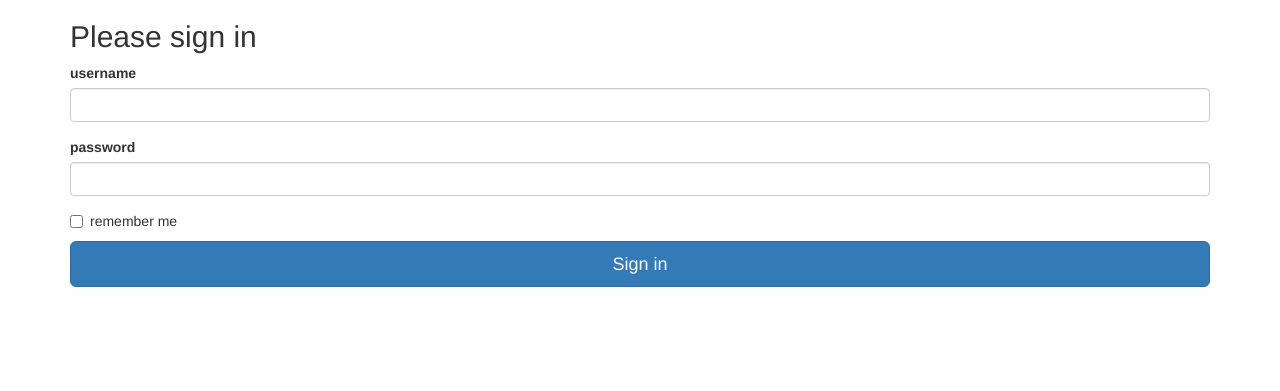
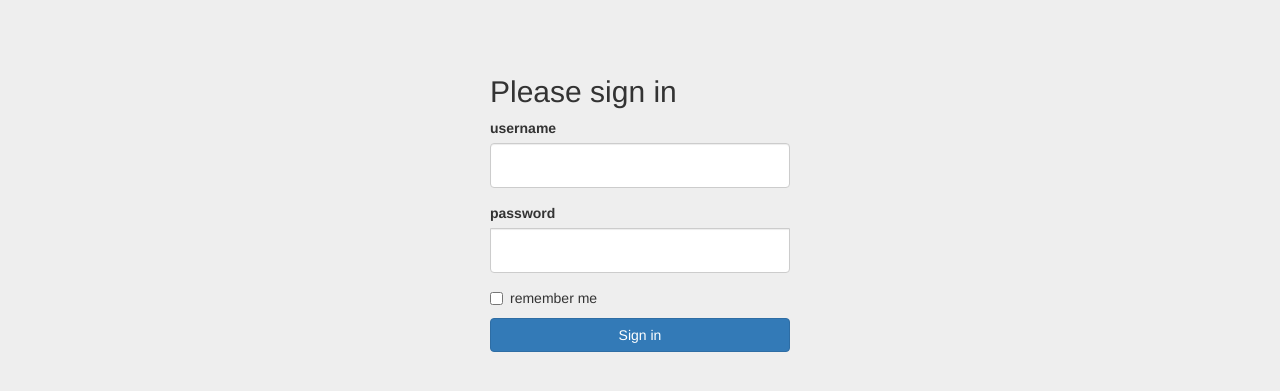
Before and after one commit to bbmel/SpotBuddy, a Flask app: page /login in a window 1280 px wide. Shown: the top 391 px of the page. Run offline with Flask 2, Linux system fonts and the light colour scheme; some libraries are stand-ins or nearby versions.

Commit message:
now it werkz

```diff
--- a/templates/dashboard.html
+++ b/templates/dashboard.html
@@ -6,7 +6,7 @@ Dashboard
 
 {% block styles %}
 {{super()}}
-<link rel="stylesheet" href="{{url_for('.static', filename='dashboard.css')}}">
+<link rel="stylesheet" href="{{url_for('.static', filename='css/dashboard.css')}}">
 {% endblock %}
 
 {% block content %}
@@ -19,7 +19,7 @@ Dashboard
             <span class="icon-bar"></span>
             <span class="icon-bar"></span>
           </button>
-          <a class="navbar-brand" href="#">Project name</a>
+          <a class="navbar-brand" href="#">SpotBuddy</a>
         </div>
         <div id="navbar" class="navbar-collapse collapse">
           <ul class="nav navbar-nav navbar-right">
--- a/templates/index.html
+++ b/templates/index.html
@@ -6,7 +6,7 @@ Demo App
 
 {% block styles %}
 {{super()}}
-<link rel="stylesheet" href="{{url_for('.static', filename='starter-template.css')}}">
+<link rel="stylesheet" href="{{url_for('.static', filename='css/starter-template.css')}}">
 {% endblock %}
 
 {% block content %}
--- a/templates/login.html
+++ b/templates/login.html
@@ -7,7 +7,7 @@ Login
 
 {% block styles %}
 {{super()}}
-<link rel="stylesheet" href="{{url_for('.static', filename='signin.css')}}">
+<link rel="stylesheet" href="{{url_for('.static', filename='css/signin.css')}}">
 {% endblock %}
 
 {% block content %}
@@ -20,7 +20,7 @@ Login
         {{ wtf.form_field(form.password) }}
         {{ wtf.form_field(form.remember) }}
 
-        <button class="btn btn-lg btn-primary btn-block" type="submit">Sign in</button>
+        <button class="btn btn-md btn-primary btn-block" type="submit">Sign in</button>
       </form>
 
     </div> <!-- /container -->
--- a/templates/signup.html
+++ b/templates/signup.html
@@ -7,7 +7,7 @@ Sign Up
 
 {% block styles %}
 {{super()}}
-<link rel="stylesheet" href="{{url_for('.static', filename='signin.css')}}">
+<link rel="stylesheet" href="{{url_for('.static', filename='css/signin.css')}}">
 {% endblock %}
 
 {% block content %}
```
